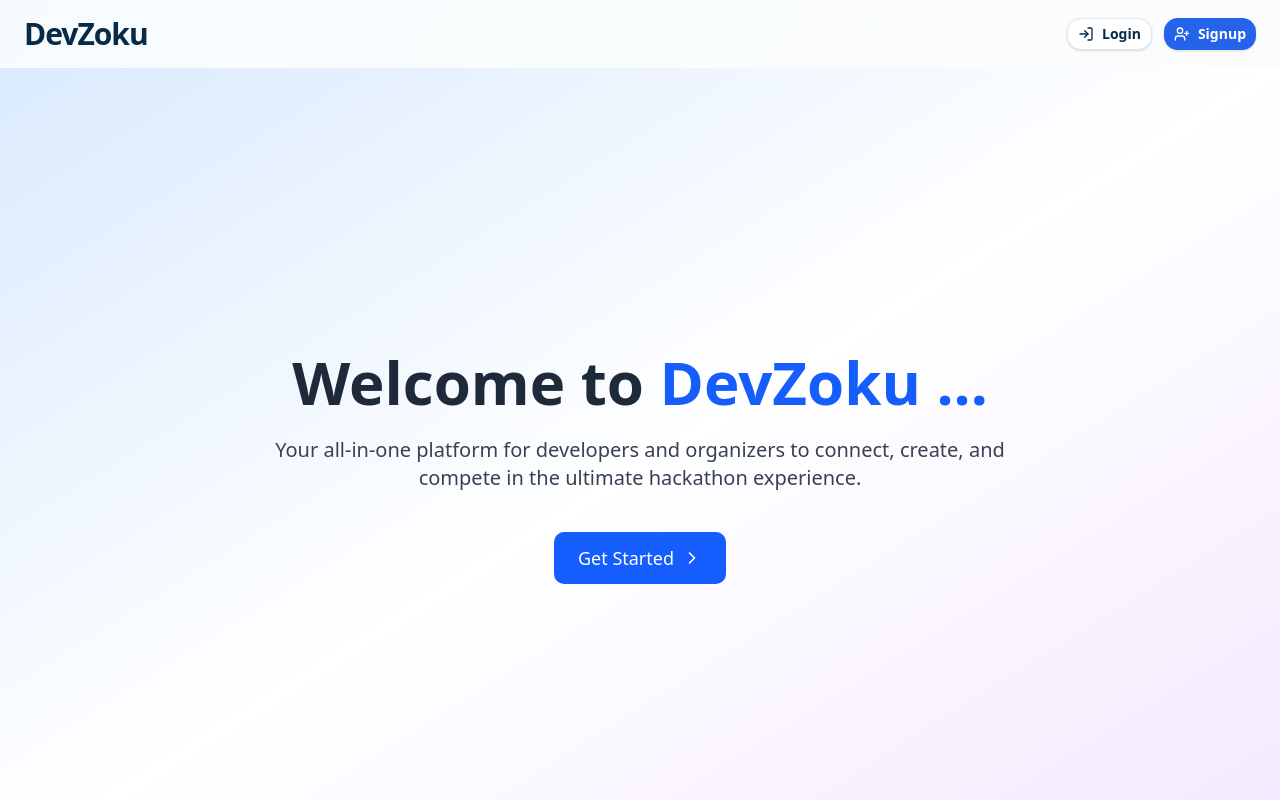
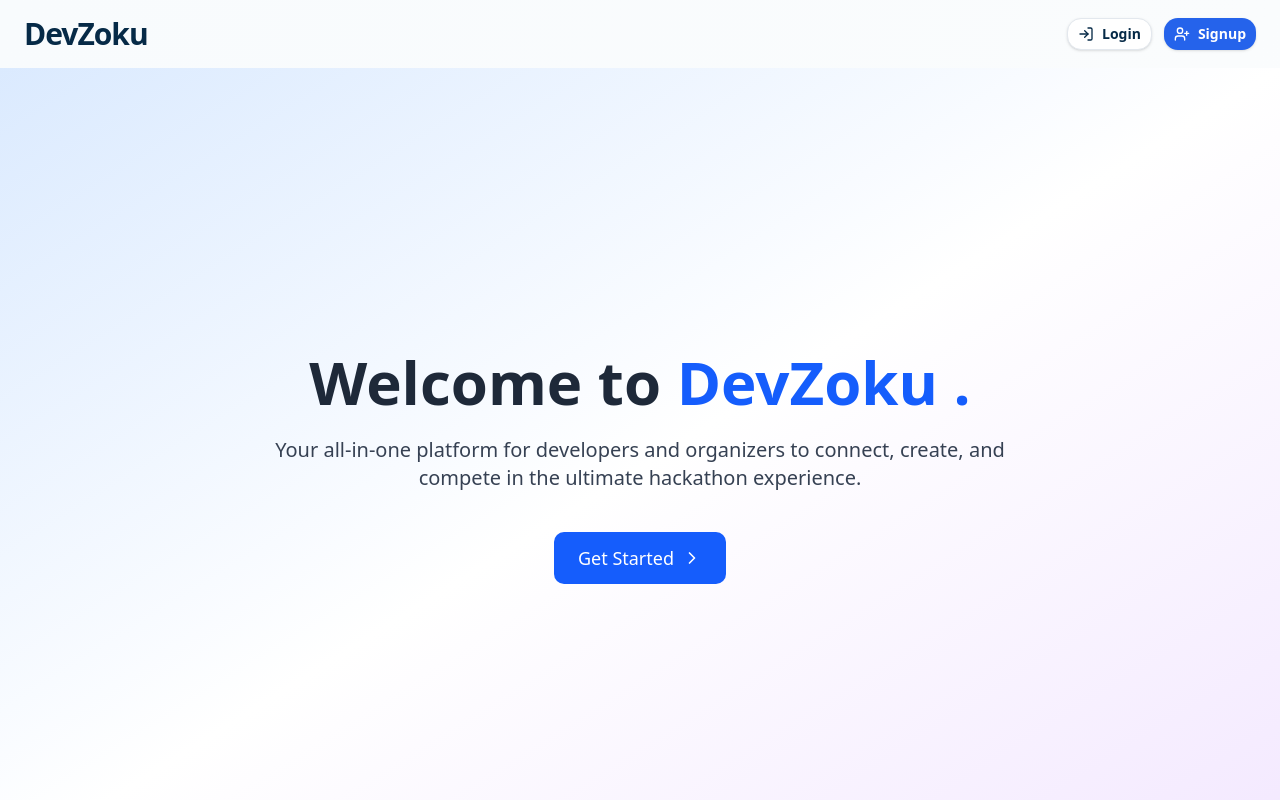
Before and after one commit to SnehaSharma245/DevZoku, a Next.js app in the folder client/: page / in a window 1280 px wide. Shown: the top 800 px of the page. Built offline with nearby package versions, Linux system fonts and the light colour scheme; no server answers.

Commit message:
fix: correct welcome message punctuation

```diff
--- a/client/src/app/page.tsx
+++ b/client/src/app/page.tsx
@@ -10,7 +10,7 @@ const Home = () => {
       <section className="min-h-screen flex items-center justify-center text-center px-6 py-24 bg-gradient-to-br from-blue-100 via-white to-purple-100">
         <div className="max-w-5xl">
           <h1 className="text-5xl sm:text-6xl font-extrabold mb-6">
-            Welcome to <span className="text-blue-600">DevZoku ...</span>
+            Welcome to <span className="text-blue-600">DevZoku .</span>
           </h1>
           <p className="text-xl text-gray-700 max-w-3xl mx-auto mb-10">
             Your all-in-one platform for developers and organizers to connect,
```
